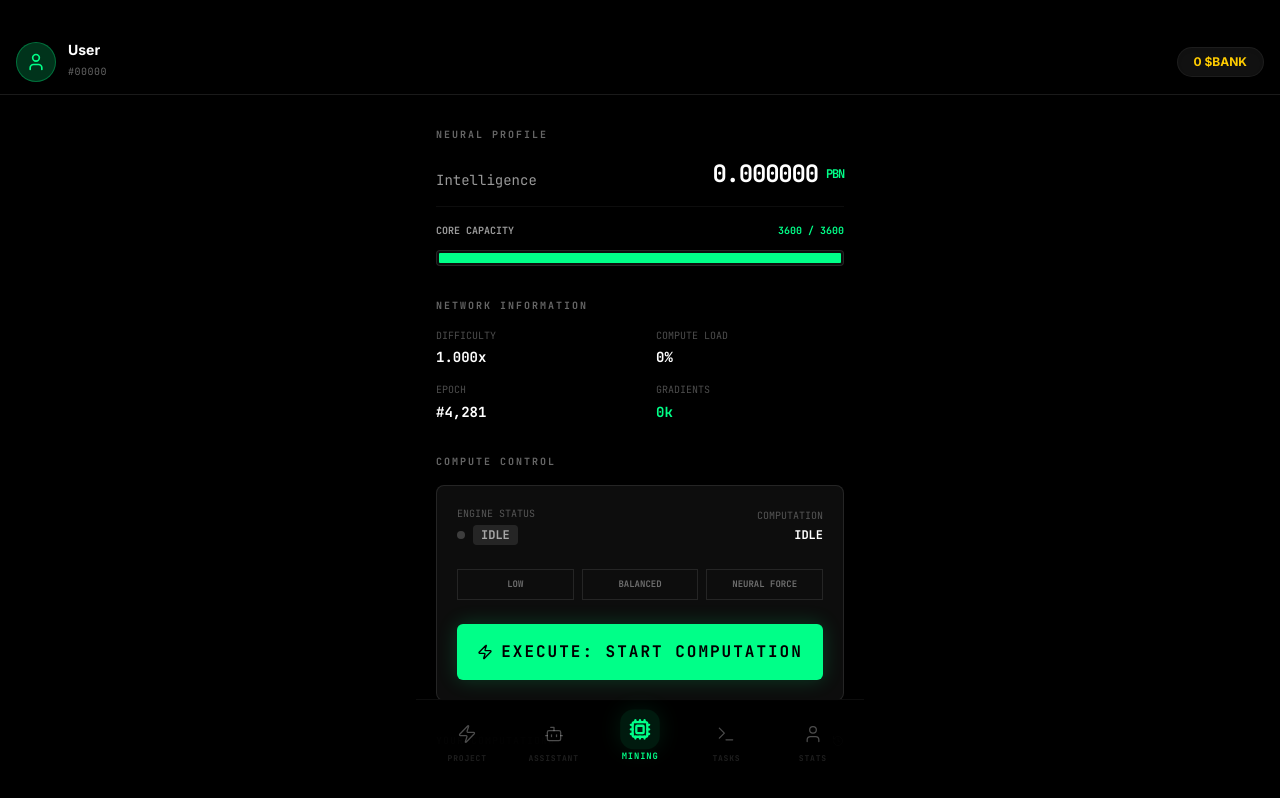
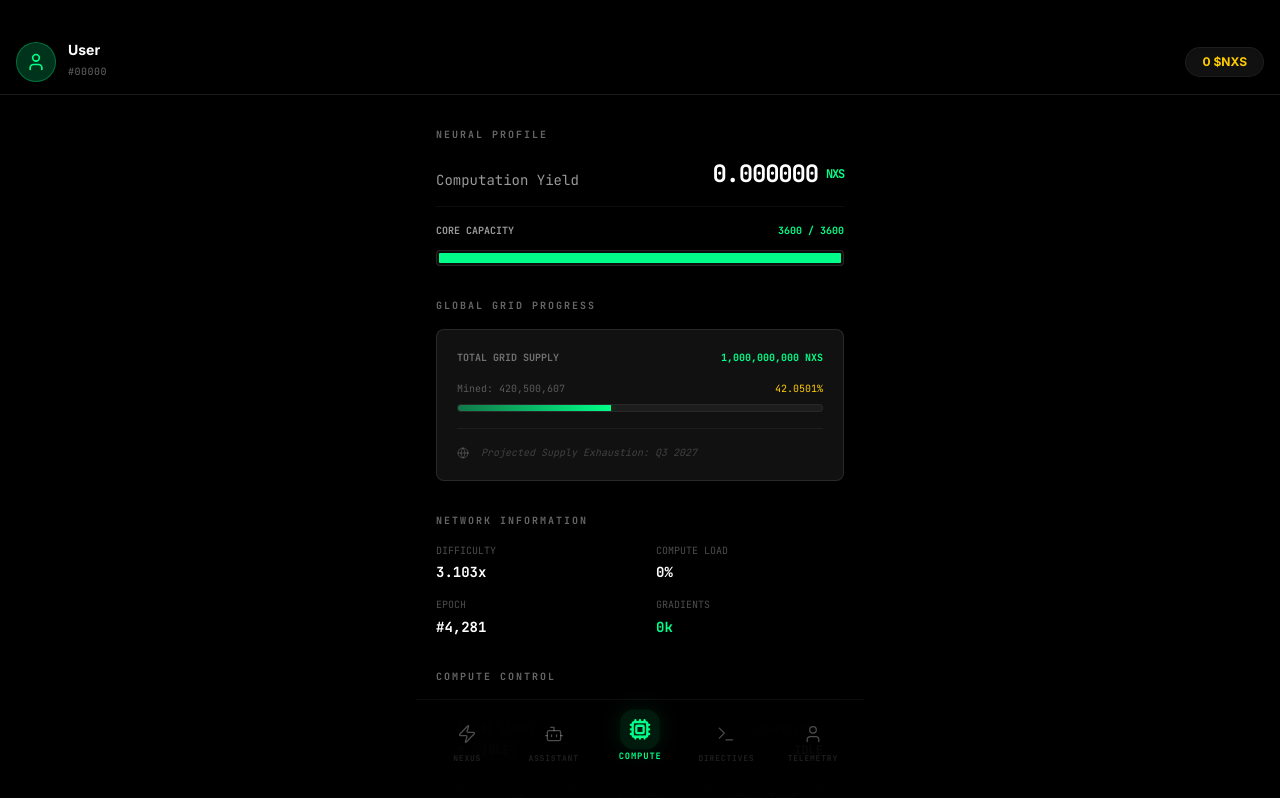
Before and after one commit to dorian775586/ProjectBank, a React (Vite) app: page / in a window 1280 px wide. Shown: the top 798 px of the page. Built offline with nearby package versions, Linux system fonts and the light colour scheme.

Commit message:
refactor: rebrand project to ProjectNexus ($NXS)
Rename platform from BANK Crypto Lending to ProjectNexus, update ticker symbol to $NXS, and align branding across UI, metadata, and translations.

```diff
--- a/metadata.json
+++ b/metadata.json
@@ -1,6 +1,6 @@
 {
-  "name": "BANK Crypto Lending",
-  "description": "Premium decentralized crypto-lending platform for Telegram.",
+  "name": "ProjectNexus",
+  "description": "Premium decentralized neural computing and liquidity governance platform.",
   "requestFramePermissions": [],
   "majorCapabilities": ["MAJOR_CAPABILITY_SERVER_SIDE_GEMINI_API"]
 }
--- a/src/App.tsx
+++ b/src/App.tsx
@@ -233,7 +233,7 @@ const AppContent = () => {
               updated_at: new Date().toISOString()
             });
 
-          console.log(`Supabase Status: Data Loaded. Balance: ${profile.coins} $BANK`);
+          console.log(`Supabase Status: Data Loaded. Balance: ${profile.coins} $NXS`);
         } else {
           // User does NOT exist: Create new profile with 0 coins
           const { error: createError } = await supabase
@@ -322,7 +322,7 @@ const AppContent = () => {
           className="flex items-center bg-[#111] rounded-full px-4 py-1.5 border border-white/5 shadow-inner overflow-hidden relative"
         >
           <span className={`text-xs font-bold transition-colors duration-500 ${hasNewBlock ? 'text-emerald-green' : 'text-gold'}`}>
-            {balance.toLocaleString()} $BANK
+            {balance.toLocaleString()} $NXS
           </span>
           {hasNewBlock && (
             <motion.div
@@ -484,7 +484,7 @@ const AppContent = () => {
                 <div className="grid grid-cols-2 gap-4 pt-4 border-t border-white/5">
                   <div className="space-y-1">
                     <span className="text-[10px] text-white/40 uppercase font-bold">{t('total_earnings')}</span>
-                    <div className="text-xl font-bold text-white leading-none">{balance.toFixed(balance > 1 ? 2 : 4)} PBN</div>
+                    <div className="text-xl font-bold text-white leading-none">{balance.toFixed(balance > 1 ? 2 : 4)} NXS</div>
                   </div>
                   <div className="space-y-1">
                     <span className="text-[10px] text-white/40 uppercase font-bold">{t('active_loans')}</span>
--- a/src/components/ComputeDashboard.tsx
+++ b/src/components/ComputeDashboard.tsx
@@ -4,9 +4,10 @@ import { Cpu, Zap, Activity, Battery, RefreshCw, AlertTriangle, ShieldCheck, Glo
 import { useNeural } from '../lib/NeuralContext';
 
 export const ComputeDashboard: React.FC<{ t: any }> = ({ t }) => {
-  const { intelligence, energy, maxEnergy, loadFactor, status, difficulty, startTraining, stopTraining, restoreEnergy, blocks } = useNeural();
+  const { intelligence, energy, maxEnergy, loadFactor, status, difficulty, startTraining, stopTraining, restoreEnergy, blocks, globalMined, totalSupply } = useNeural();
 
   const energyPercent = (energy / maxEnergy) * 100;
+  const globalProgress = (globalMined / totalSupply) * 100;
 
   const modes = [
     { name: 'Low', load: 0.2, color: 'text-blue-400', bg: 'bg-blue-400/10' },
@@ -21,10 +22,10 @@ export const ComputeDashboard: React.FC<{ t: any }> = ({ t }) => {
         <h3 className="text-[10px] text-white/40 uppercase tracking-[2px] font-bold">Neural Profile</h3>
 
         <div className="flex justify-between items-end border-b border-white/5 pb-4">
-          <span className="text-sm text-white/60">Intelligence</span>
+          <span className="text-sm text-white/60">Computation Yield</span>
           <div className="text-2xl font-bold tracking-tighter flex items-center space-x-2">
             <span>{intelligence.toFixed(intelligence > 10 ? 2 : 6)}</span>
-            <span className="text-xs text-emerald-green">PBN</span>
+            <span className="text-xs text-emerald-green">NXS</span>
           </div>
         </div>
 
@@ -41,6 +42,36 @@ export const ComputeDashboard: React.FC<{ t: any }> = ({ t }) => {
                 energyPercent < 20 ? 'bg-red-500' : 'bg-emerald-green'
               }`}
             />
+          </div>
+        </div>
+      </section>
+
+      {/* Global Distribution Status */}
+      <section className="space-y-4">
+        <h3 className="text-[10px] text-white/40 uppercase tracking-[2px] font-bold">Global Grid Progress</h3>
+        <div className="bg-[#111] border border-white/10 p-5 rounded-lg space-y-4 shadow-xl">
+           <div className="flex justify-between items-end text-[10px] uppercase font-bold">
+            <span className="text-white/40">Total Grid Supply</span>
+            <span className="text-emerald-green">1,000,000,000 NXS</span>
+          </div>
+
+          <div className="space-y-2">
+            <div className="flex justify-between text-[10px] font-mono">
+              <span className="text-white/30">Mined: {globalMined.toLocaleString(undefined, { maximumFractionDigits: 0 })}</span>
+              <span className="text-gold">{globalProgress.toFixed(4)}%</span>
+            </div>
+            <div className="h-2 w-full bg-white/5 rounded-full overflow-hidden border border-white/5">
+              <motion.div
+                initial={{ width: 0 }}
+                animate={{ width: `${globalProgress}%` }}
+                className="h-full bg-gradient-to-r from-emerald-green/40 to-emerald-green shadow-[0_0_10px_rgba(0,255,136,0.2)]"
+              />
+            </div>
+          </div>
+
+          <div className="flex items-center space-x-3 text-[10px] text-white/20 font-mono italic border-t border-white/5 pt-4">
+            <Globe className="w-3 h-3" />
+            <span>Projected Supply Exhaustion: Q3 2027</span>
           </div>
         </div>
       </section>
@@ -157,7 +188,7 @@ export const ComputeDashboard: React.FC<{ t: any }> = ({ t }) => {
           <ShieldCheck className="w-5 h-5 text-gold" />
           <span className="text-xs uppercase font-bold font-mono">Core Maintenance</span>
         </div>
-        <span className="text-[10px] text-white/30 font-mono">-0.500 PBN</span>
+        <span className="text-[10px] text-white/30 font-mono">-0.500 NXS</span>
       </button>
     </div>
   );
--- a/src/lib/NeuralContext.tsx
+++ b/src/lib/NeuralContext.tsx
@@ -18,6 +18,7 @@ interface NeuralState {
   status: 'IDLE' | 'TRAINING' | 'COOLING';
   difficulty: number;
   lastUpdate: number;
+  globalMined: number;
 }
 
 interface NeuralContextType extends NeuralState {
@@ -25,14 +26,31 @@ interface NeuralContextType extends NeuralState {
   stopTraining: () => void;
   restoreEnergy: () => void;
   setIntelligence: (val: number) => void;
+  totalSupply: number;
 }
+
+const TOTAL_SUPPLY = 1000000000; // 1 Billion NXS
 
 const NeuralContext = createContext<NeuralContextType | undefined>(undefined);
 
 export const NeuralProvider: React.FC<{ children: React.ReactNode; userId: string | null }> = ({ children, userId }) => {
   const [state, setState] = useState<NeuralState>(() => {
     const savedEnergy = typeof window !== 'undefined' ? localStorage.getItem('neural_energy') : null;
-    const energy = savedEnergy ? parseFloat(savedEnergy) : 3600;
+    const savedLastUpdate = typeof window !== 'undefined' ? localStorage.getItem('neural_last_update') : null;
+    const savedGlobalMined = typeof window !== 'undefined' ? localStorage.getItem('neural_global_mined') : null;
+
+    let energy = savedEnergy ? parseFloat(savedEnergy) : 3600;
+    const lastUpdate = savedLastUpdate ? parseInt(savedLastUpdate) : Date.now();
+    const globalMined = savedGlobalMined ? parseFloat(savedGlobalMined) : 420500600; // Initial simulated supply
+
+    // Offline Energy Recovery
+    if (lastUpdate < Date.now()) {
+      const deltaSeconds = (Date.now() - lastUpdate) / 1000;
+      const recoveryRate = 0.5; // Slightly faster recovery for offline? Or keep it slow as requested.
+      // User requested energy to recover even offline.
+      energy = Math.min(3600, energy + recoveryRate * deltaSeconds);
+    }
+
     return {
       intelligence: 0,
       workAccumulated: 0,
@@ -43,13 +61,16 @@ export const NeuralProvider: React.FC<{ children: React.ReactNode; userId: strin
       status: 'IDLE',
       difficulty: 1.0,
       lastUpdate: Date.now(),
+      globalMined: globalMined
     };
   });
 
-  // Persist energy to localStorage
+  // Persist state to localStorage
   useEffect(() => {
     localStorage.setItem('neural_energy', state.energy.toString());
-  }, [state.energy]);
+    localStorage.setItem('neural_last_update', state.lastUpdate.toString());
+    localStorage.setItem('neural_global_mined', state.globalMined.toString());
+  }, [state.energy, state.lastUpdate, state.globalMined]);
 
   // Load initial intelligence from Supabase (mapped to coins for now)
   useEffect(() => {
@@ -114,7 +135,15 @@ export const NeuralProvider: React.FC<{ children: React.ReactNode; userId: strin
       setState(prev => {
         const now = Date.now();
         const delta = (now - prev.lastUpdate) / 1000;
-        let { energy, intelligence, status, loadFactor, difficulty, workAccumulated, blocks } = prev;
+        let { energy, intelligence, status, loadFactor, difficulty, workAccumulated, blocks, globalMined } = prev;
+
+        // Simulated Global Supply Growth (everyone mining)
+        const globalGrowthRate = 1.25; // NXS per second roughly
+        globalMined += globalGrowthRate * delta;
+
+        // Difficulty depends on % of total supply mined
+        const minedPercentage = globalMined / TOTAL_SUPPLY;
+        difficulty = 1.0 + (minedPercentage * 5.0); // Ranges from 1.0 to 6.0
 
         // Energy logic
         if (status === 'TRAINING') {
@@ -164,6 +193,7 @@ export const NeuralProvider: React.FC<{ children: React.ReactNode; userId: strin
           difficulty,
           workAccumulated,
           blocks,
+          globalMined,
           lastUpdate: now
         };
       });
@@ -184,7 +214,7 @@ export const NeuralProvider: React.FC<{ children: React.ReactNode; userId: strin
   }, [userId, state.intelligence]);
 
   return (
-    <NeuralContext.Provider value={{ ...state, startTraining, stopTraining, restoreEnergy, setIntelligence }}>
+    <NeuralContext.Provider value={{ ...state, startTraining, stopTraining, restoreEnergy, setIntelligence, totalSupply: TOTAL_SUPPLY }}>
       {children}
     </NeuralContext.Provider>
   );
--- a/src/translations.ts
+++ b/src/translations.ts
@@ -5,7 +5,7 @@ export const translations = {
   en: {
     balance: "Balance",
     buy_tokens: "Buy Tokens",
-    refill_balance: "Refill $BANK Balance",
+    refill_balance: "Refill $NXS Balance",
     standard_rate: "Standard rate: 1 coin = $0.01 USD",
     amount: "AMOUNT",
     total_cost: "Total Cost",
@@ -15,23 +15,23 @@ export const translations = {
     annual_rate: "ANNUAL RATE",
     available_liquidity: "Available Liquidity Pools",
     decentralized_liquidity: "Decentralized Liquidity",
-    welcome_title: "Premium Crypto",
-    welcome_subtitle: "Lending Marketplace",
-    welcome_desc: "Connect with institutional-grade lenders and AI-driven liquidity pools. Fast, secure, and fully automated.",
-    roadmap: "Roadmap",
-    mission_map: "Mission Map",
-    roadmap_desc: "The architect's blueprint for the $BANK ecosystem domination.",
-    protocol: "Protocol",
-    elite_security: "Elite Security",
-    security_desc: "BANK is the world's first protocol combining Neural Network risk assessment with Instant On-Chain Liquidity.",
-    ai_scoring: "AI-Powered Scoring",
-    ai_desc: "Our proprietary model analyzes millions of on-chain data points to provide fair and instant interest rates tailored to your profile.",
-    instant_liquidity: "Instant Liquidity",
-    liquidity_desc: "Forget central intermediaries. Contracts execute in milliseconds, delivering funds directly to your wallet across multiple chains.",
-    blockchain_immutable: "Blockchain Immutable",
-    blockchain_desc: "Everything is governed by audited smart contracts. Your assets and terms are non-negotiable and protected by mathematical consensus.",
-    why_bank_title: "Why BANK?",
-    why_bank_quote: "\"In traditional finance, credit is a privilege given by bankers. In BANK, credit is an objective calculation performed by silicon. We are the future of credit—neutral, global, and unstoppable.\"",
+    welcome_title: "ProjectNexus",
+    welcome_subtitle: "Neural Economy",
+    welcome_desc: "Connect with the global computational grid and AI-driven liquidity hubs. Fast, secure, and governed by silicon.",
+    roadmap: "Ecosystem",
+    mission_map: "Core Directives",
+    roadmap_desc: "The neural blueprint for global $NXS expansion.",
+    protocol: "Network",
+    elite_security: "Nexus Security",
+    security_desc: "ProjectNexus is a decentralized protocol combining Neural Compute verification with Instant On-Chain settlement.",
+    ai_scoring: "AI-Powered Infrastructure",
+    ai_desc: "Our neural model analyzes millions of grid points to provide fair and instant rewards for compute contribution.",
+    instant_liquidity: "Grid Settlement",
+    liquidity_desc: "Funds are distributed across the grid in milliseconds, delivered directly to your node wallet.",
+    blockchain_immutable: "Universal Consensus",
+    blockchain_desc: "The economy is governed by immutable neural nodes. All computations are non-negotiable and protected by mathematical consensus.",
+    why_bank_title: "Inside the Nexus",
+    why_bank_quote: "\"In traditional finance, trust is a moral virtue. In ProjectNexus, trust is a cryptographic verification. We are the architects of a neutral, global, and autonomous financial neural net.\"",
     profile: "Profile",
     credit_rating: "Credit Rating",
     rating_excellent: "EXCELLENT",
@@ -53,21 +53,21 @@ export const translations = {
     syncing: "Syncing...",
     success: "Success!",
     ai_tab: "Assistant",
-    ai_welcome: "Hello! I am the ProjectBank AI assistant. How can I help you today?",
-    type_message: "Type a message...",
-    quest_tab: "Tasks",
-    quest_title: "PROTOCOL: OVERRIDE",
-    quest_desc: "Solve the cryptic sequences to decrypt the 10 BTC prize pool vault.",
-    quest_solved: "SOLVED",
-    quest_locked_syndicate: "Locked by Syndicate",
-    quest_submit: "Submit Override",
-    quest_placeholder: "Enter sequence...",
-    quest_error: "INVALID SEQUENCE. SIGNAL LOST.",
-    quest_unlocking: "DECRYPTING...",
-    lend_tab: "Mining",
-    roadmap_tab: "Project",
-    protocol_tab: "Protocol",
-    profile_tab: "Stats",
+    ai_welcome: "Welcome to the Nexus. I am the Oracle. Inquire within.",
+    type_message: "Enter query...",
+    quest_tab: "Directives",
+    quest_title: "GRID OPS: OVERRIDE",
+    quest_desc: "Bypass the syndicate encryption to access the 10 BTC core reserve.",
+    quest_solved: "BYPASSED",
+    quest_locked_syndicate: "Encryption Active",
+    quest_submit: "Execute Override",
+    quest_placeholder: "Sequence...",
+    quest_error: "SIGNAL COLLAPSE. RETRY.",
+    quest_unlocking: "PENETRATING...",
+    lend_tab: "Compute",
+    roadmap_tab: "Nexus",
+    protocol_tab: "Network",
+    profile_tab: "Telemetry",
     status_active: "Active",
     status_locked: "Locked"
   },
@@ -122,21 +122,21 @@ export const translations = {
     syncing: "Синхронизация...",
     success: "Успех!",
     ai_tab: "Ассистент",
-    ai_welcome: "Привет! Я ИИ-ассистент ProjectBank. Чем могу помочь?",
-    type_message: "Напишите сообщение...",
-    quest_tab: "Задания",
-    quest_title: "ПРОТОКОЛ: ОБХОД",
-    quest_desc: "Решите криптографические последовательности, чтобы вскрыть хранилище с призовым фондом 10 BTC.",
-    quest_solved: "РЕШЕНО",
-    quest_locked_syndicate: "Заблокировано Синдикатом",
-    quest_submit: "Отправить обход",
-    quest_placeholder: "Введите код...",
-    quest_error: "НЕВЕРНЫЙ КОД. СИГНАЛ ПОТЕРЯН.",
-    quest_unlocking: "РАСШИФРОВКА...",
-    lend_tab: "Майнинг",
-    roadmap_tab: "Проект",
-    protocol_tab: "Протокол",
-    profile_tab: "Статус",
+    ai_welcome: "Добро пожаловать в Nexus. Я Оракул. Задавайте вопросы.",
+    type_message: "Введите запрос...",
+    quest_tab: "Директивы",
+    quest_title: "СЕТЕВЫЕ ОПЕРАЦИИ: ОБХОД",
+    quest_desc: "Обойдите шифрование синдиката, чтобы получить доступ к резерву 10 BTC.",
+    quest_solved: "ОБОЙДЕНО",
+    quest_locked_syndicate: "Шифрование активно",
+    quest_submit: "Выполнить обход",
+    quest_placeholder: "Код...",
+    quest_error: "КОЛЛАПС СИГНАЛА. ПОВТОР.",
+    quest_unlocking: "ПРОНИКНОВЕНИЕ...",
+    lend_tab: "Вычисления",
+    roadmap_tab: "Nexus",
+    protocol_tab: "Сеть",
+    profile_tab: "Телеметрия",
     status_active: "Активен",
     status_locked: "Заблокирован"
   }
```
